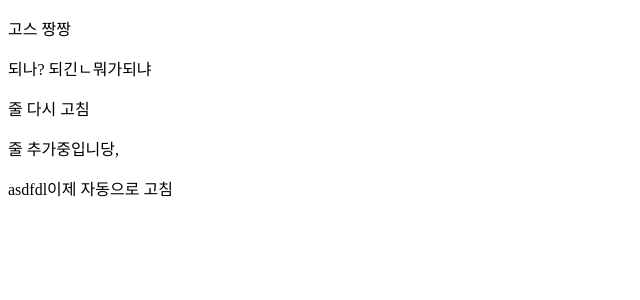
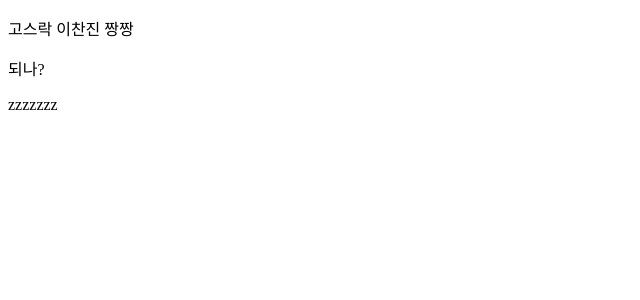
Before and after one commit to Gosrock/Ticket-Front-21st, a React (Create React App) app: page / in a window 1280 px wide. Shown: the top 300 px of the page, without its empty margins (0-640 px from the left). Built offline with nearby package versions, Linux system fonts and the light colour scheme.

Commit message:
허스키 테스트

```diff
--- a/src/App.js
+++ b/src/App.js
@@ -2,11 +2,9 @@ function App() {
   return (
     <div className="App">
       <header className="App-header">
-        <p>고스 짱짱</p>
-        <p>되나? 되긴ㄴ뭐가되냐</p>
-        <p>줄 다시 고침</p>
-        <p>줄 추가중입니당,</p>
-        asdfdl이제 자동으로 고침
+        <p>고스락 이찬진 짱짱</p>
+        <p>되나?</p>
+        <p>zzzzzzz</p>
       </header>
     </div>
   );
```
Also changed, not shown: 1 other file (tests, documents, lock files or other folders).
